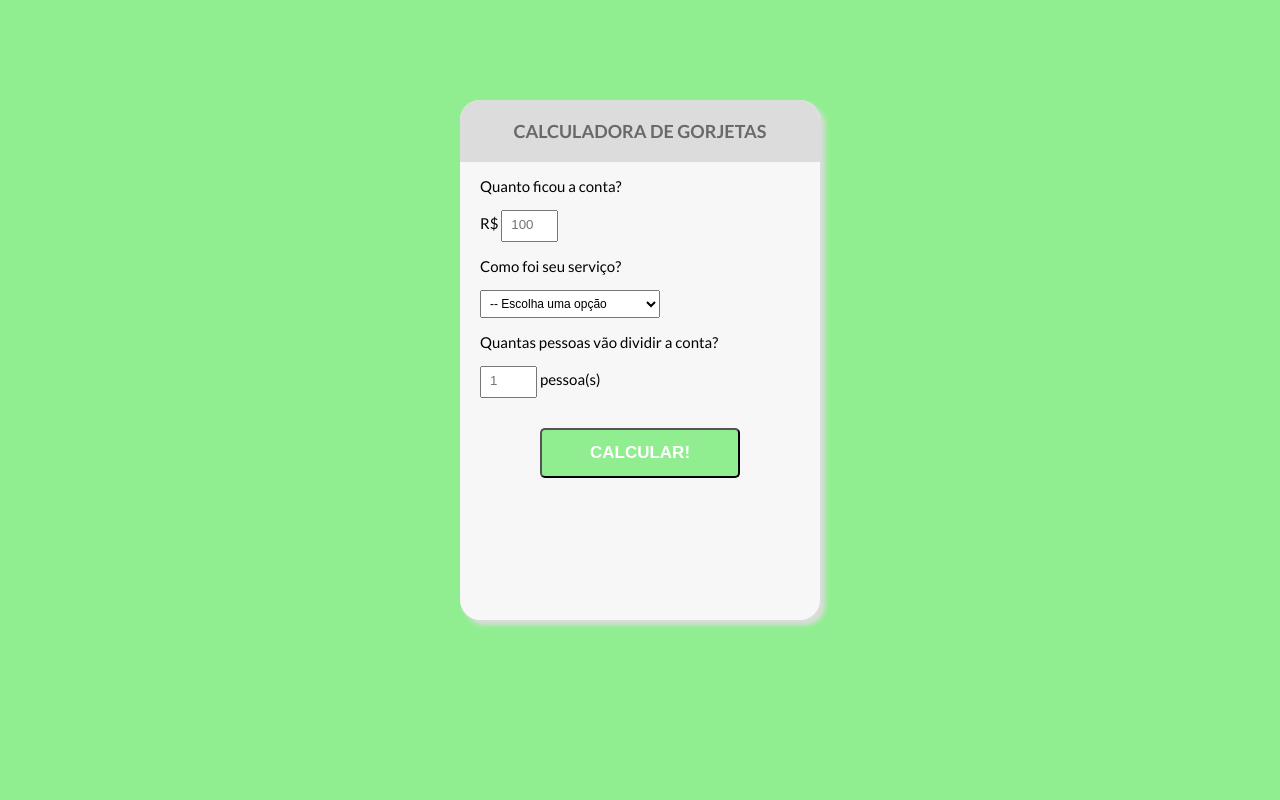
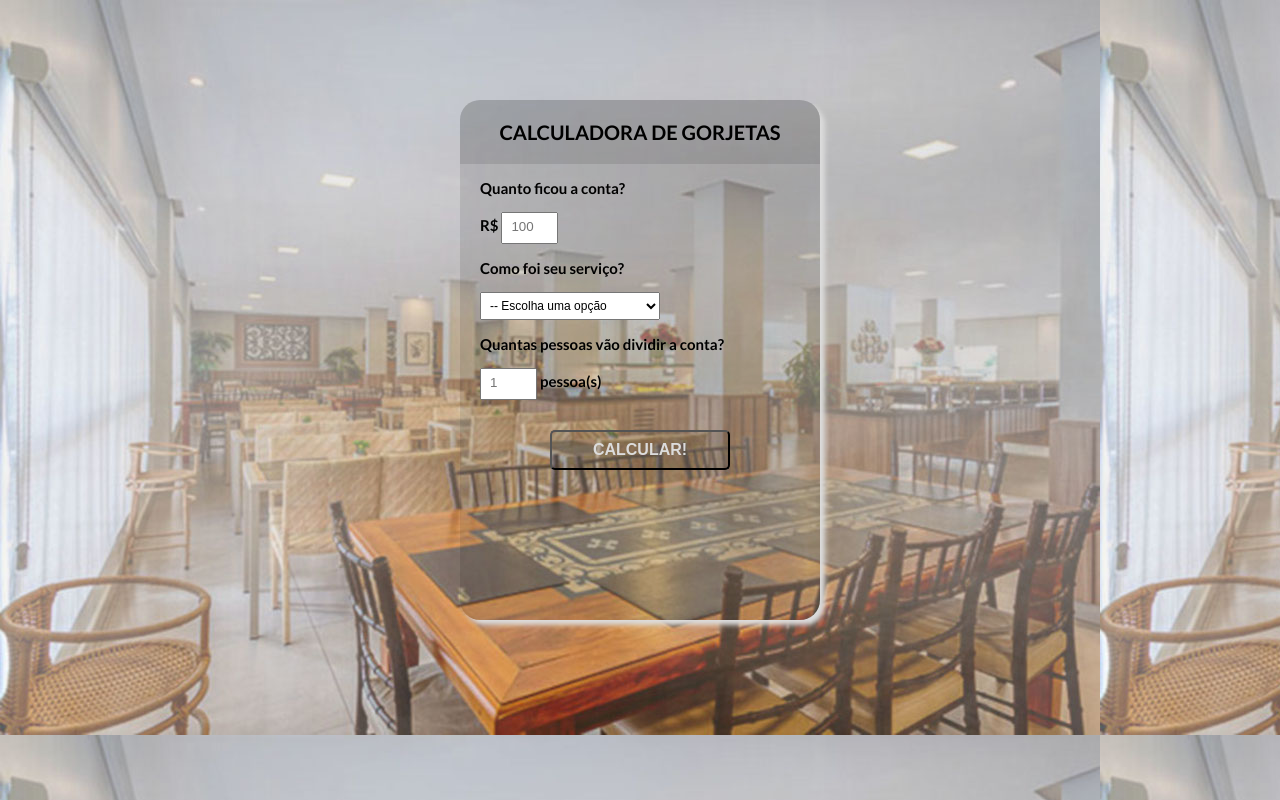
Before and after one commit to SimoesTiago/HTML-CSS, a plain HTML site: page calc_gorjetas/index.html in a window 1280 px wide. Drawn offline with Linux system fonts and the light colour scheme; a web font is replaced by a local one.

Commit message:
Calc_gorjetas
Inserido imagem

```diff
--- a/calc_gorjetas/index.html
+++ b/calc_gorjetas/index.html
@@ -7,7 +7,7 @@
   <link rel="stylesheet" href="style.css">
   <title>Calculadora de Gorjetas</title>
 </head>
-<body>
+<body background="rest1100.jpg" bgproperties="fixed">
   <div id="container">
     <div>
       <h1 class="title">Calculadora de Gorjetas</h1>
@@ -43,7 +43,7 @@
       </form>
     </div>
     <div id="totalTip">
-      Gorjeta total:
+      Valor da Gorjeta
       R$ <span id="tip">0.00</span>
       <p id="each">Por Pessoa</p>
     </div>
--- a/calc_gorjetas/style.css
+++ b/calc_gorjetas/style.css
@@ -1,13 +1,14 @@
 @import url(https://fonts.googleapis.com/css?family=Lato:300,400,700|PT++Mono);
 
 :root{
-    --primary-color: lightgreen;
-    --secondary-color: dimgray;
+    --primary-color: gray;
+    --secondary-color: black;
     --tertiary-color: Gainsboro;
 }
 
 body{
     background-color: var(--primary-color);
+    font-weight: bold;
     font-size: 15px;
     font-family: Lato, sans-serif;
 }
@@ -16,17 +17,17 @@ body{
     height: 520px;
     width: 360px;
     margin: 100px auto;
-    background: #f7f7f7;
+    background: rgba(0, 0, 0, 0.1);
     box-shadow: 5px 5px 5px var(--tertiary-color);
     border-radius: 20px;
 }
 
 .title {
-  background: var(--tertiary-color);
-  color: var(--secondary-color);
+  background: rgba(0, 0, 0, 0.1);
+  font-weight: bold;
   padding: 20px;
   text-transform: uppercase;
-  font-size: 18px;
+  font-size: 20px;
   font-weight: 800;
   border-top-left-radius: 20px;
   border-top-right-radius: 20px;
@@ -39,7 +40,6 @@ body{
 }
 
 .formInput {
-    backgroud: white;
     width: 40px;
     padding: 5px 5px 8px 8px;
 }
@@ -60,16 +60,16 @@ body{
     font-weight: bold;
     display: block;
     margin: 30px auto;
-    background: var(--primary-color);
+    background: rgba(0, 0, 0, 0.1);
     border-radius: 5px;
-    width: 200px;
-    height: 50px;
-    font-size: 17px;
-    color: white;
+    width: 180px;
+    height: 40px;
+    font-size: 16px;
+    color: var(--tertiary-color);
 }
 
 .formSubmit:focus {
-    border: 3px solid red
+    border: 3px solid var(--primary-color)
 }
 
 #totalTip {
```
Also changed, not shown: calc_gorjetas/rest1100.jpg (added).
